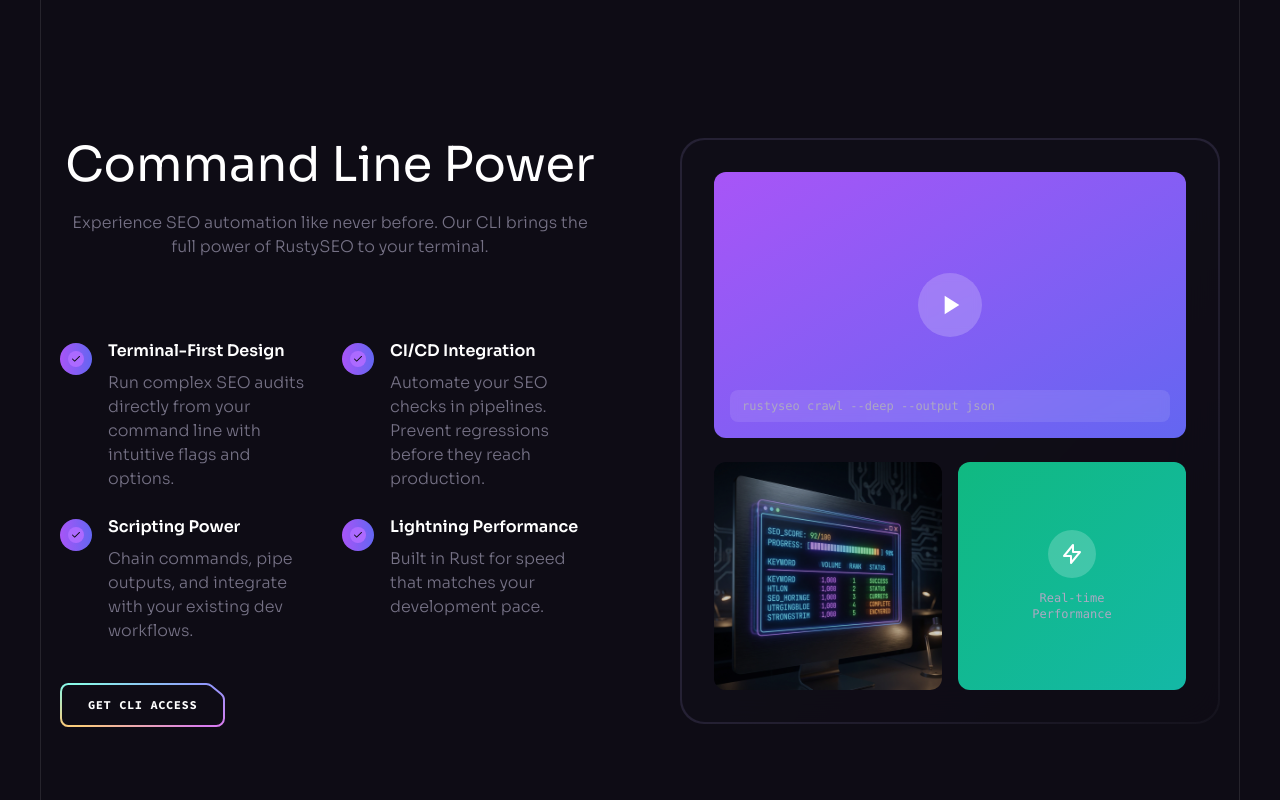
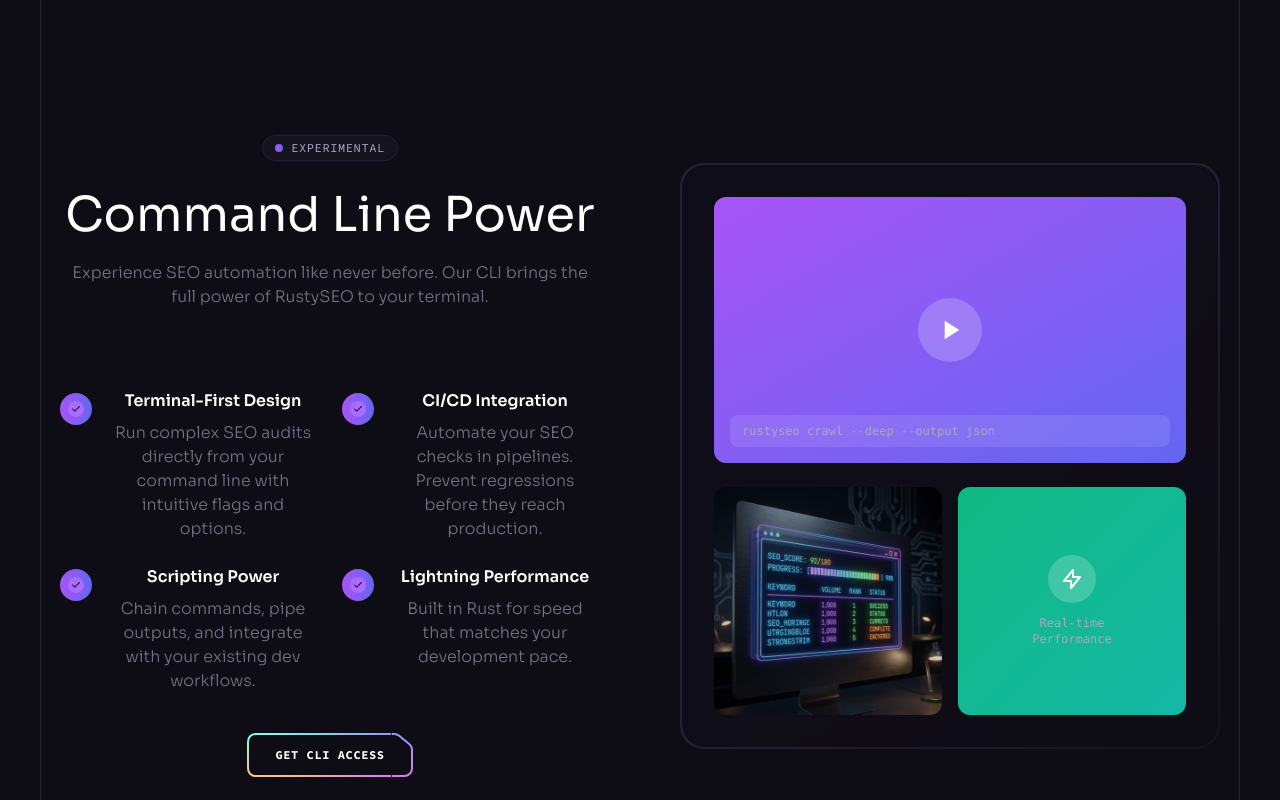
Before and after one commit to mascanho/RustyLanding, a React (Vite) app: page / in a window 1280 px wide. Shown: the part 6240-7040 px from the top of the page. Built offline with nearby package versions, Linux system fonts and the light colour scheme; no server answers.

Commit message:
Update CLI.jsx

```diff
--- a/src/components/CLI.jsx
+++ b/src/components/CLI.jsx
@@ -33,9 +33,16 @@
       <div className="container relative z-2">
         <div className="flex flex-col lg:flex-row items-center gap-10 lg:gap-20">
           {/* Text Content */}
-          <div className="flex-1">
+          <div className="flex-1 text-center">
+            <div className="inline-flex items-center gap-2 px-3 py-1 rounded-full bg-n-7 border border-n-6 mb-6">
+              <div className="w-2 h-2 rounded-full bg-gradient-to-r from-purple-500 to-indigo-500" />
+              <span className="text-xs font-code uppercase tracking-wider text-n-3">
+                Experimental
+              </span>
+            </div>
+
             <Heading
-              className="md:max-w-md lg:max-w-2xl"
+              className="md:max-w-md lg:max-w-2xl text-left"
               title="Command Line Power"
               text="Experience SEO automation like never before. Our CLI brings the full power of RustySEO to your terminal."
             />
```
